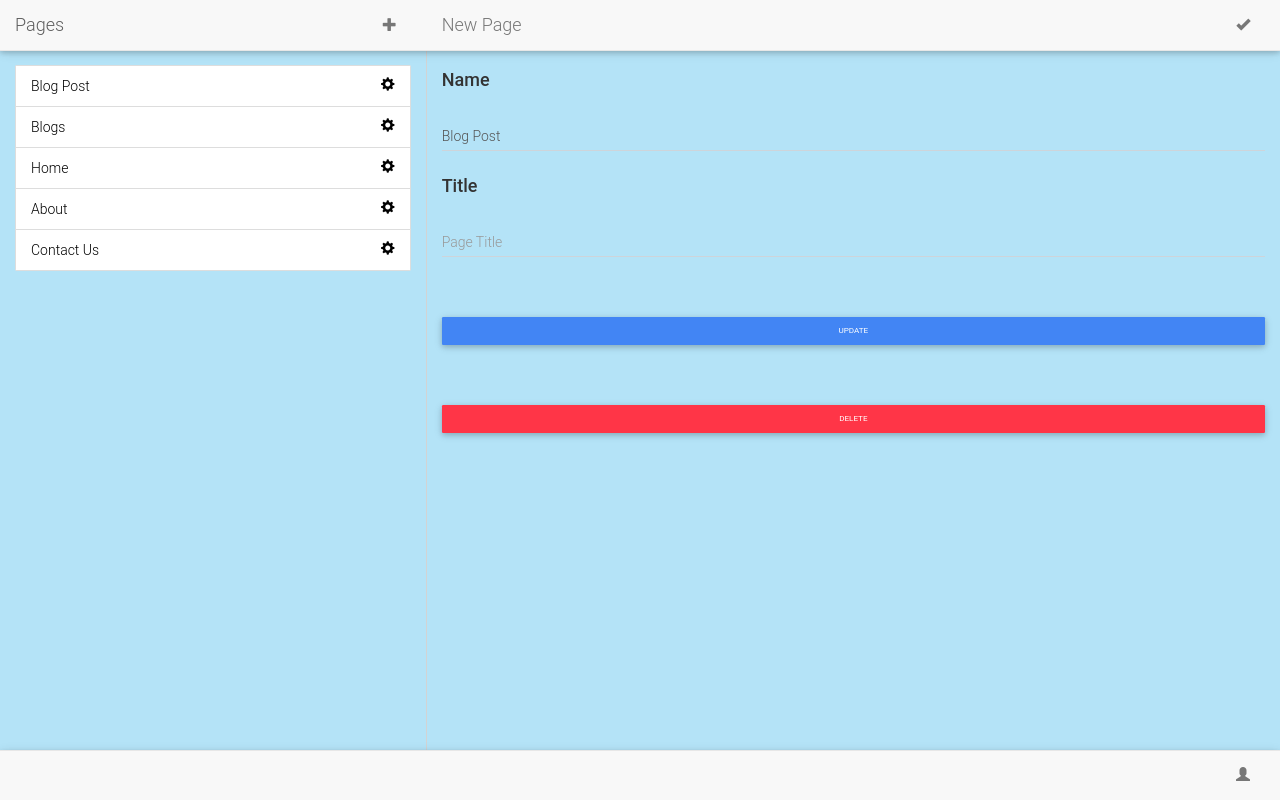
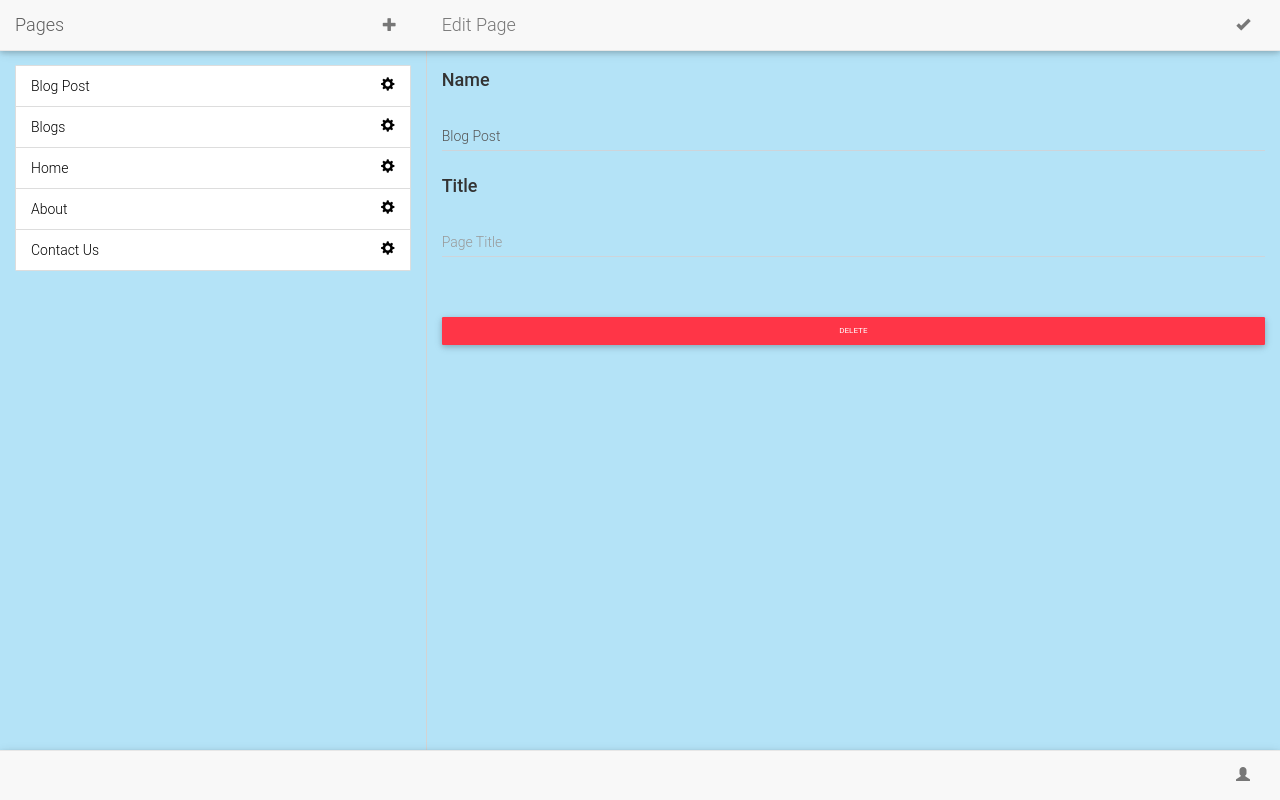
Before and after one commit to tripathiamritansh/WebAppMaker, a website: page public/assignment/Page/page-edit.html in a window 1280 px wide. Drawn offline with nearby package versions, Linux system fonts and the light colour scheme.

Commit message:
removed update from edit page

```diff
--- a/public/assignment/Page/page-edit.html
+++ b/public/assignment/Page/page-edit.html
@@ -44,7 +44,7 @@
                 </div>
                 <div class="navbar-header">
                     <a class="navbar-brand" href="#">
-                        New Page
+                        Edit Page
                     </a>
 
                 </div>
@@ -118,9 +118,7 @@
             <div class="md-form">
                 <input type="text" id="page-title"  placeholder="Page Title" class="form-control">
             </div>
-            <a href="page-list.html" class="btn btn-primary btn-block">
-                Update
-            </a>
+
             <a href="page-list.html" class="btn btn-danger btn-block">
                 Delete
             </a>
```
